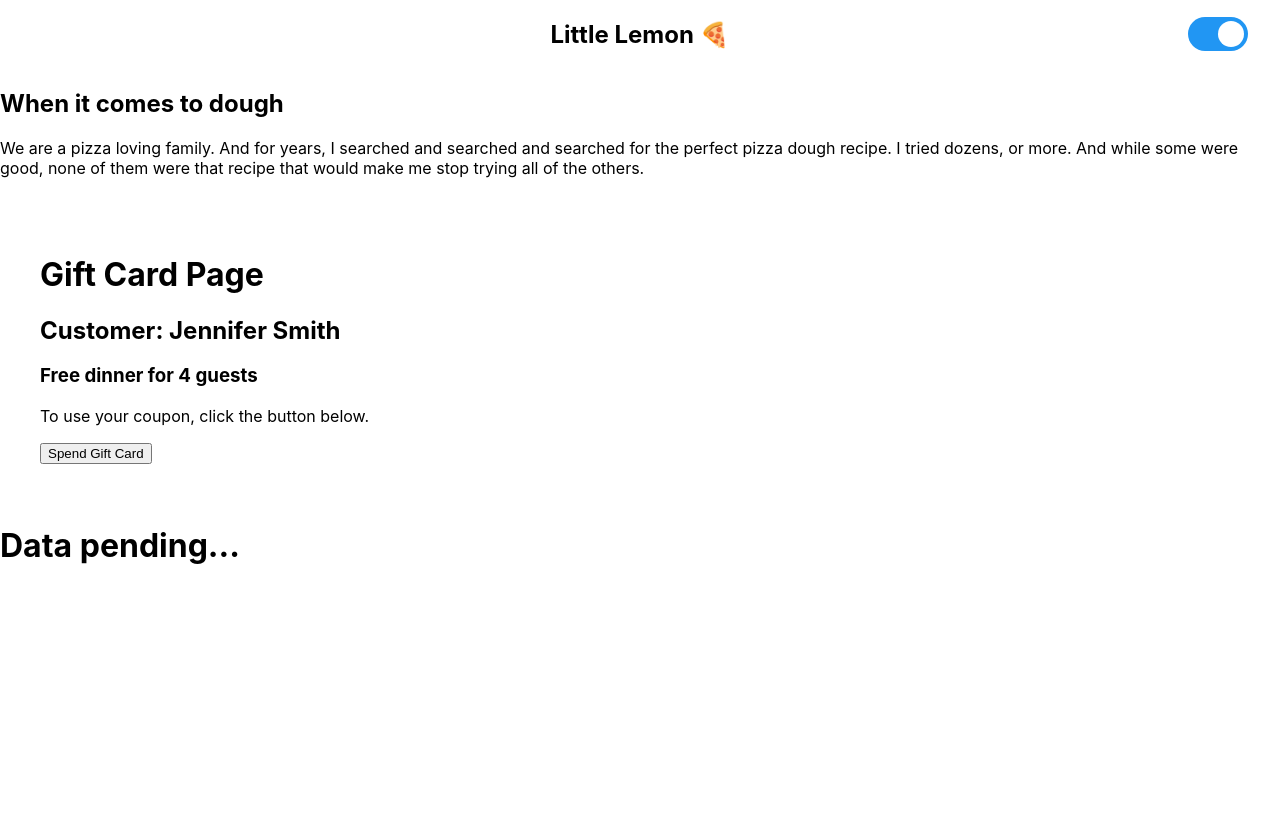
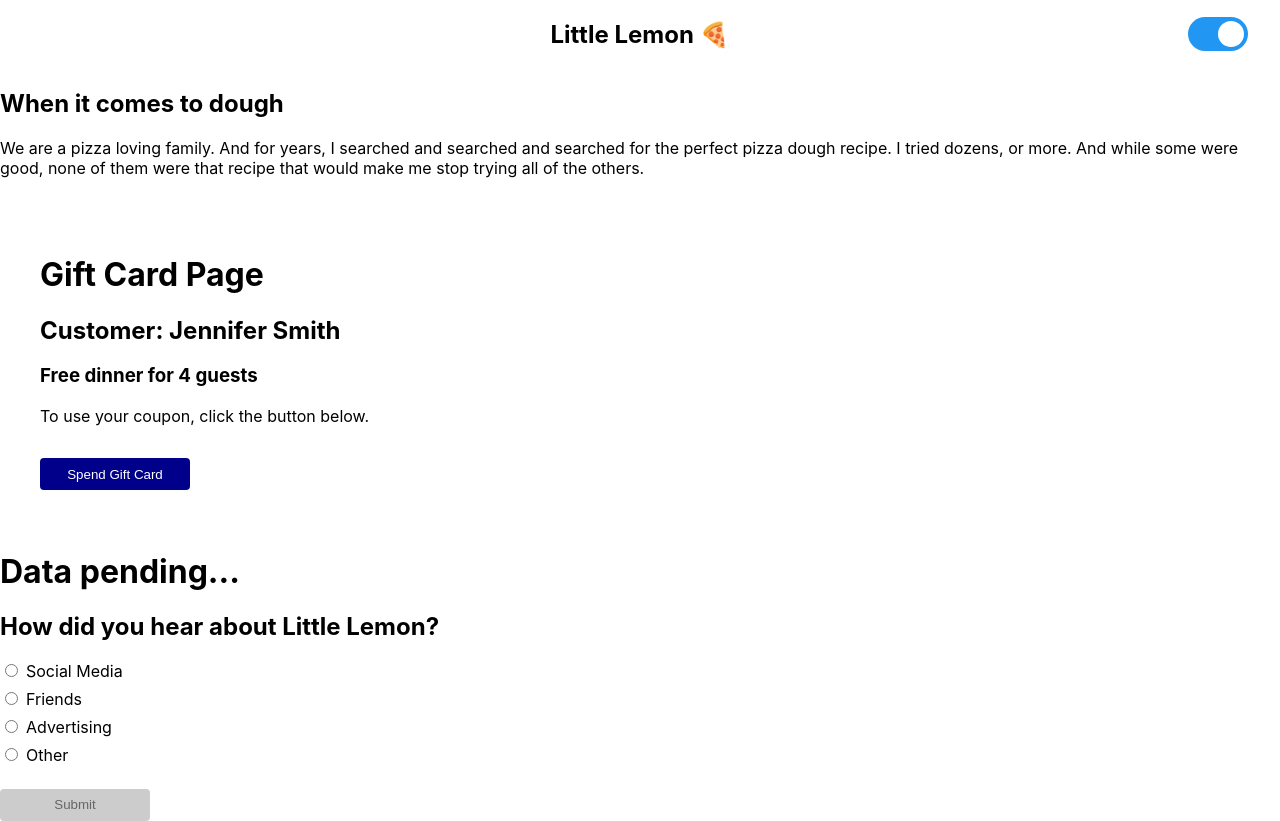
Before and after one commit to NikhilDS-Rice/my-react, a React (Create React App) app: page / in a window 1280 px wide. Before the commit the page ends 800 px from the top, so only its background shows below. Built offline with nearby package versions, Linux system fonts and the light colour scheme; no server answers.

Commit message:
Added Radiobuttons using Reactclone

```diff
--- a/src/App.js
+++ b/src/App.js
@@ -1,6 +1,7 @@
 import Root from "./components/Theme"; //Light-Dark_Theme
 import Giftcard from "./Giftcard/Giftcard";
 import Fetchdata from "./Fetchdata/Fetchdata";
+import Radiobuttons from "./Radiobuttons/Radiobuttons";
 
 function App() {
   return (
@@ -8,6 +9,7 @@
     <Root />
     <Giftcard />
     <Fetchdata />
+    <Radiobuttons />
   </>
 
 
--- /dev/null
+++ b/src/Radiobuttons/Index.js
@@ -0,0 +1,35 @@
+import * as React from "react";
+import "./styles.css";
+
+export const RadioGroup = ({ onChange, selected, children }) => {
+  // Use React.Children.map and React.cloneElement to clone the children
+  // and pass the correct props to each RadioOption
+  const RadioOptions = React.Children.map(children, (child) => {
+   return React.cloneElement(child, {
+     onChange,
+     checked: child.props.value === selected,
+   });
+ });
+
+  return <div className="RadioGroup">{RadioOptions}</div>;
+};
+
+export const RadioOption = ({ value, checked, onChange, children }) => {
+  // Hook up the onChange handler to call the onChange prop passed to RadioGroup
+  // Also, make sure to pass the correct checked prop to the input element
+  return (
+    <div className="RadioOption">
+      <input
+       id={value}
+       type="radio"
+       name={value}
+       value={value}
+       checked={checked}
+       onChange={(e) => {
+         onChange(e.target.value);
+       }}
+     />
+      <label htmlFor={value}>{children}</label>
+    </div>
+  );
+};
--- /dev/null
+++ b/src/Radiobuttons/Radiobuttons.css
@@ -0,0 +1,23 @@
+.Radiobuttons {
+    display: flex;
+    flex: 1;
+    height: 100vh;
+    flex-direction: column;
+    padding: 16px;
+  }
+
+  button {
+    margin-top: 16px;
+    width: 150px;
+    height: 32px;
+    border: none;
+    border-radius: 4px;
+    background-color: darkblue;
+    color: white;
+  }
+
+  button:disabled,
+  button[disabled] {
+    background-color: #cccccc;
+    color: #666666;
+  }
--- /dev/null
+++ b/src/Radiobuttons/Radiobuttons.js
@@ -0,0 +1,21 @@
+import "./Radiobuttons.css";
+import { RadioGroup, RadioOption } from "./Index";
+import { useState } from "react";
+
+function Radiobuttons() {
+  const [selected, setSelected] = useState("");
+  return (
+    <div className="App">
+      <h2>How did you hear about Little Lemon?</h2>
+      <RadioGroup onChange={setSelected} selected={selected}>
+        <RadioOption value="social_media">Social Media</RadioOption>
+        <RadioOption value="friends">Friends</RadioOption>
+        <RadioOption value="advertising">Advertising</RadioOption>
+        <RadioOption value="other">Other</RadioOption>
+      </RadioGroup>
+      <button disabled={!selected}>Submit</button>
+    </div>
+  );
+}
+
+export default Radiobuttons;
--- /dev/null
+++ b/src/Radiobuttons/styles.css
@@ -0,0 +1,19 @@
+.RadioGroup {
+    display: flex;
+    flex-direction: column;
+    align-items: flex-start;
+  }
+
+  .RadioOption {
+    margin-bottom: 8px;
+    cursor: pointer;
+  }
+
+  input {
+    margin-right: 8px;
+    cursor: pointer;
+  }
+
+  label {
+    cursor: pointer;
+  }
```
